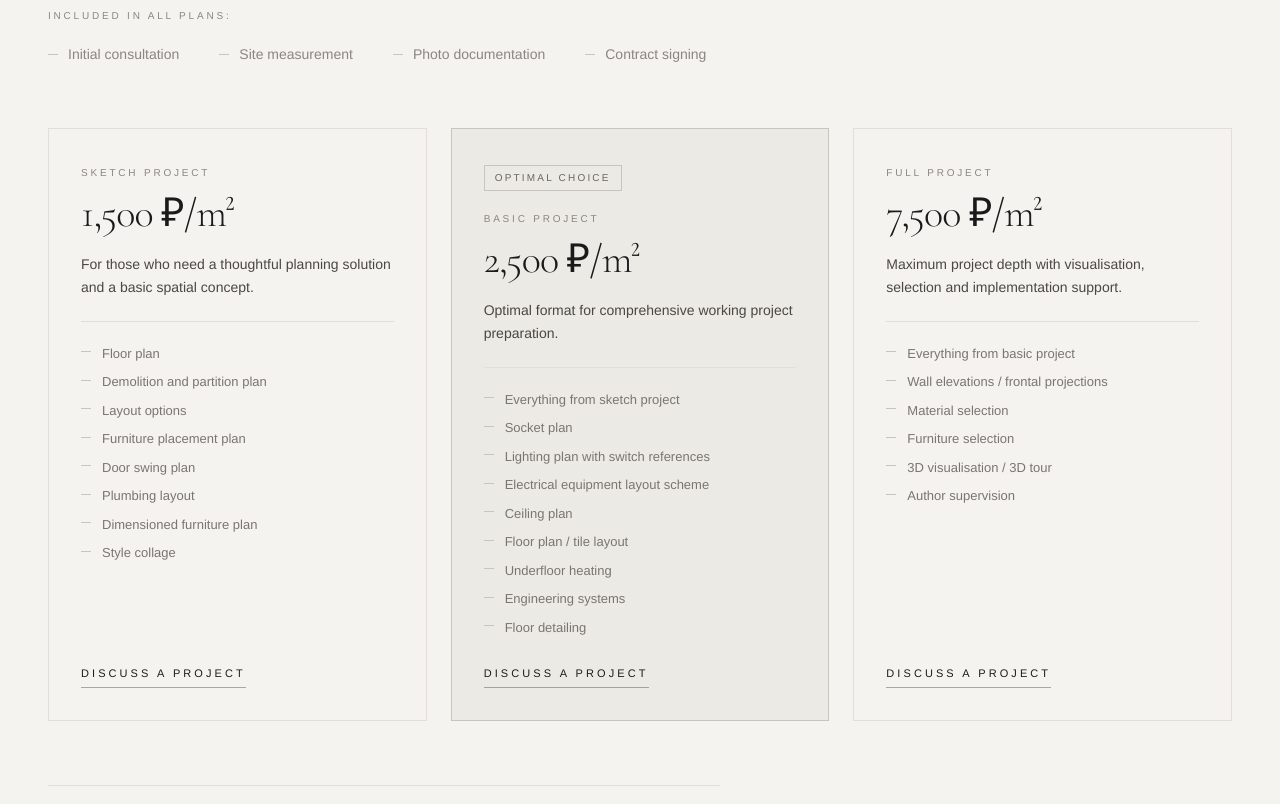
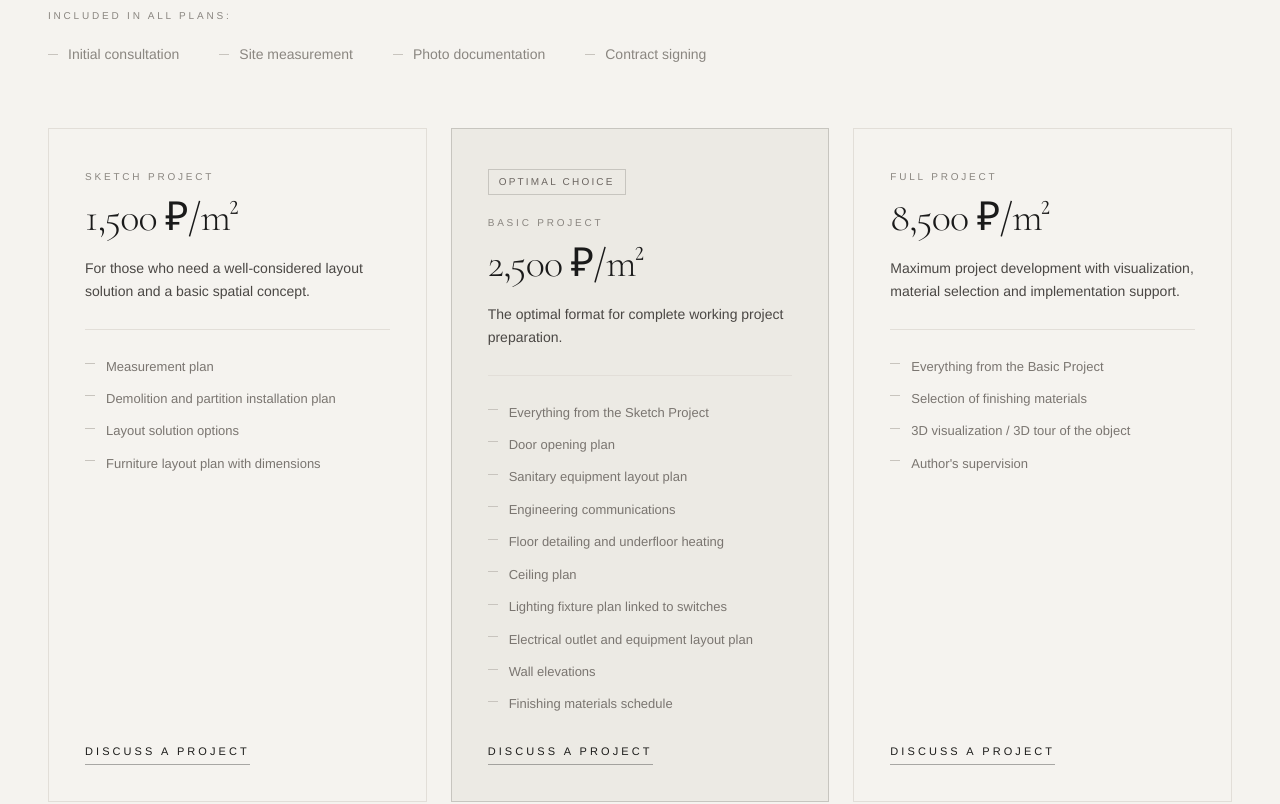
Before and after one commit to 1401418-wq/atelier-form, a Next.js app: page /en in a window 1280 px wide. Shown: the part 2940-3744 px from the top of the page. Built offline with nearby package versions, Linux system fonts and the light colour scheme; no server answers.

Commit message:
Update pricing cards content and spacing

```diff
--- a/src/components/sections/Pricing.module.css
+++ b/src/components/sections/Pricing.module.css
@@ -4,7 +4,7 @@
   flex-direction: column;
   height: 100%;
   border: 1px solid #E2DED8;
-  padding: 36px 32px 32px;
+  padding: 40px 36px 36px;
   transition:
     transform 0.6s cubic-bezier(0.25, 0.46, 0.45, 0.94),
     border-color 0.6s cubic-bezier(0.25, 0.46, 0.45, 0.94),
@@ -57,7 +57,7 @@
 .divider {
   height: 1px;
   background-color: #E2DED8;
-  margin: 22px 0;
+  margin: 26px 0;
   flex-shrink: 0;
 }
 
@@ -69,7 +69,7 @@
   padding: 0;
   display: flex;
   flex-direction: column;
-  gap: 9px;
+  gap: 11px;
 }
 
 .item {
@@ -77,7 +77,7 @@
   align-items: flex-start;
   gap: 11px;
   font-size: 13px;
-  line-height: 1.5;
+  line-height: 1.65;
   color: #7A7570;
 }
 
@@ -153,7 +153,7 @@
 /* ── Mobile ─────────────────────────────────────── */
 @media (max-width: 767px) {
   .card {
-    padding: 28px 24px;
+    padding: 32px 24px;
   }
 }
 
--- a/src/components/sections/Pricing.tsx
+++ b/src/components/sections/Pricing.tsx
@@ -32,11 +32,7 @@ const content = {
           "Обмерный план",
           "План демонтажа и монтажа перегородок",
           "Варианты планировочных решений",
-          "План расстановки мебели",
-          "План открывания дверей",
-          "План расстановки сантехнического оборудования",
-          "Размерный план меблировки",
-          "Стилистический коллаж",
+          "План расстановки мебели с размерами",
         ],
         featured: false,
       },
@@ -49,29 +45,28 @@ const content = {
           "Оптимальный формат для полноценной рабочей подготовки проекта.",
         items: [
           "Всё из эскизного проекта",
-          "План розеток",
+          "План открывания дверей",
+          "План расстановки сантехнического оборудования",
+          "Инженерные коммуникации",
+          "Детализация пола, тёплый пол",
+          "План потолка",
           "План осветительных приборов с привязкой к выключателям",
           "Схема привязки электроустановочных изделий",
-          "План потолка",
-          "План пола / раскладка пола",
-          "Тёплый пол",
-          "Инженерные коммуникации",
-          "Детализация пола",
+          "Фронтальные проекции стен",
+          "Ведомость отделочных материалов",
         ],
         featured: true,
       },
       {
         id: "full",
         name: "Полный проект",
-        price: "7 500 ₽/м²",
+        price: "8 500 ₽/м²",
         badge: null as string | null,
         description:
           "Максимальная проработка проекта с визуализацией, подбором и сопровождением реализации.",
         items: [
           "Всё из базового проекта",
-          "Развёртки стен / фронтальные проекции стен",
           "Подбор отделочных материалов",
-          "Подбор мебели",
           "3D-визуализация / 3D-тур по объекту",
           "Авторское сопровождение",
         ],
@@ -102,16 +97,12 @@ const content = {
         price: "1,500 ₽/m²",
         badge: null as string | null,
         description:
-          "For those who need a thoughtful planning solution and a basic spatial concept.",
+          "For those who need a well-considered layout solution and a basic spatial concept.",
         items: [
-          "Floor plan",
-          "Demolition and partition plan",
-          "Layout options",
-          "Furniture placement plan",
-          "Door swing plan",
-          "Plumbing layout",
-          "Dimensioned furniture plan",
-          "Style collage",
+          "Measurement plan",
+          "Demolition and partition installation plan",
+          "Layout solution options",
+          "Furniture layout plan with dimensions",
         ],
         featured: false,
       },
@@ -121,34 +112,33 @@ const content = {
         price: "2,500 ₽/m²",
         badge: "Optimal choice" as string | null,
         description:
-          "Optimal format for comprehensive working project preparation.",
+          "The optimal format for complete working project preparation.",
         items: [
-          "Everything from sketch project",
-          "Socket plan",
-          "Lighting plan with switch references",
-          "Electrical equipment layout scheme",
+          "Everything from the Sketch Project",
+          "Door opening plan",
+          "Sanitary equipment layout plan",
+          "Engineering communications",
+          "Floor detailing and underfloor heating",
           "Ceiling plan",
-          "Floor plan / tile layout",
-          "Underfloor heating",
-          "Engineering systems",
-          "Floor detailing",
+          "Lighting fixture plan linked to switches",
+          "Electrical outlet and equipment layout plan",
+          "Wall elevations",
+          "Finishing materials schedule",
         ],
         featured: true,
       },
       {
         id: "full",
         name: "Full Project",
-        price: "7,500 ₽/m²",
+        price: "8,500 ₽/m²",
         badge: null as string | null,
         description:
-          "Maximum project depth with visualisation, selection and implementation support.",
+          "Maximum project development with visualization, material selection and implementation support.",
         items: [
-          "Everything from basic project",
-          "Wall elevations / frontal projections",
-          "Material selection",
-          "Furniture selection",
-          "3D visualisation / 3D tour",
-          "Author supervision",
+          "Everything from the Basic Project",
+          "Selection of finishing materials",
+          "3D visualization / 3D tour of the object",
+          "Author's supervision",
         ],
         featured: false,
       },
```
